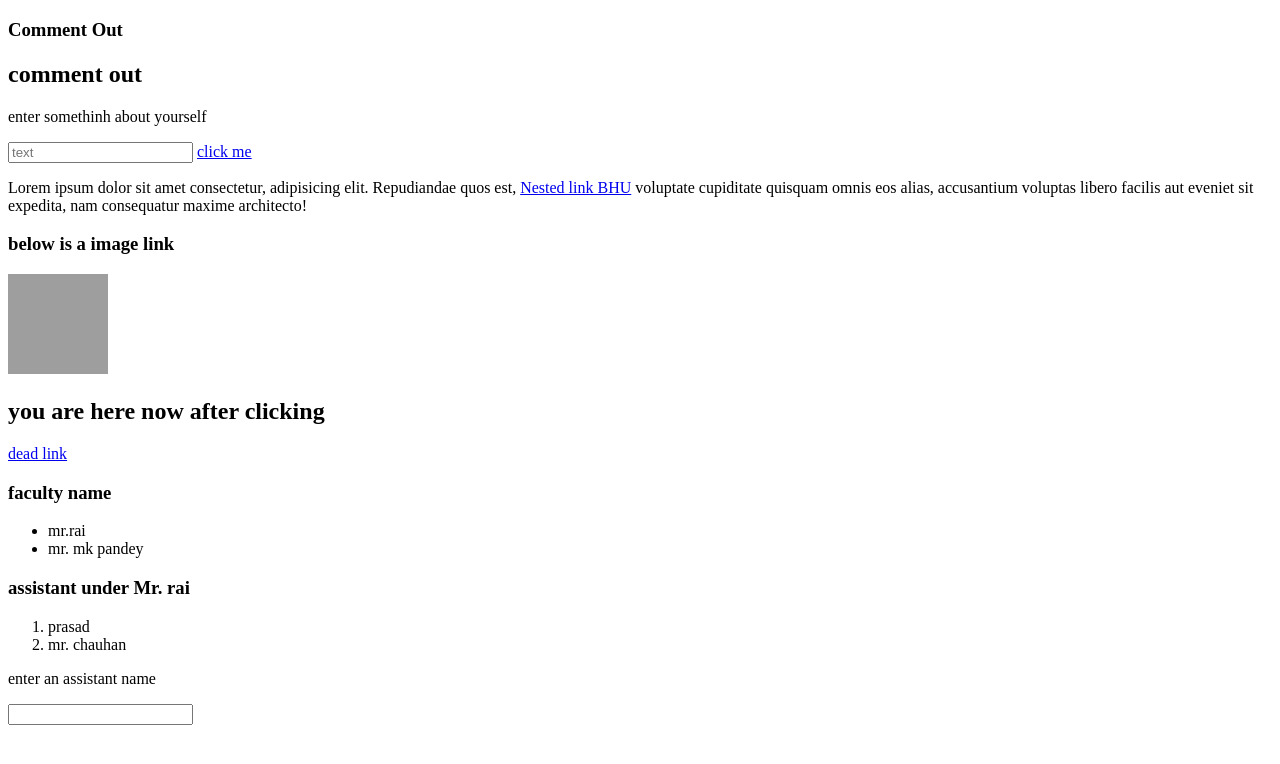
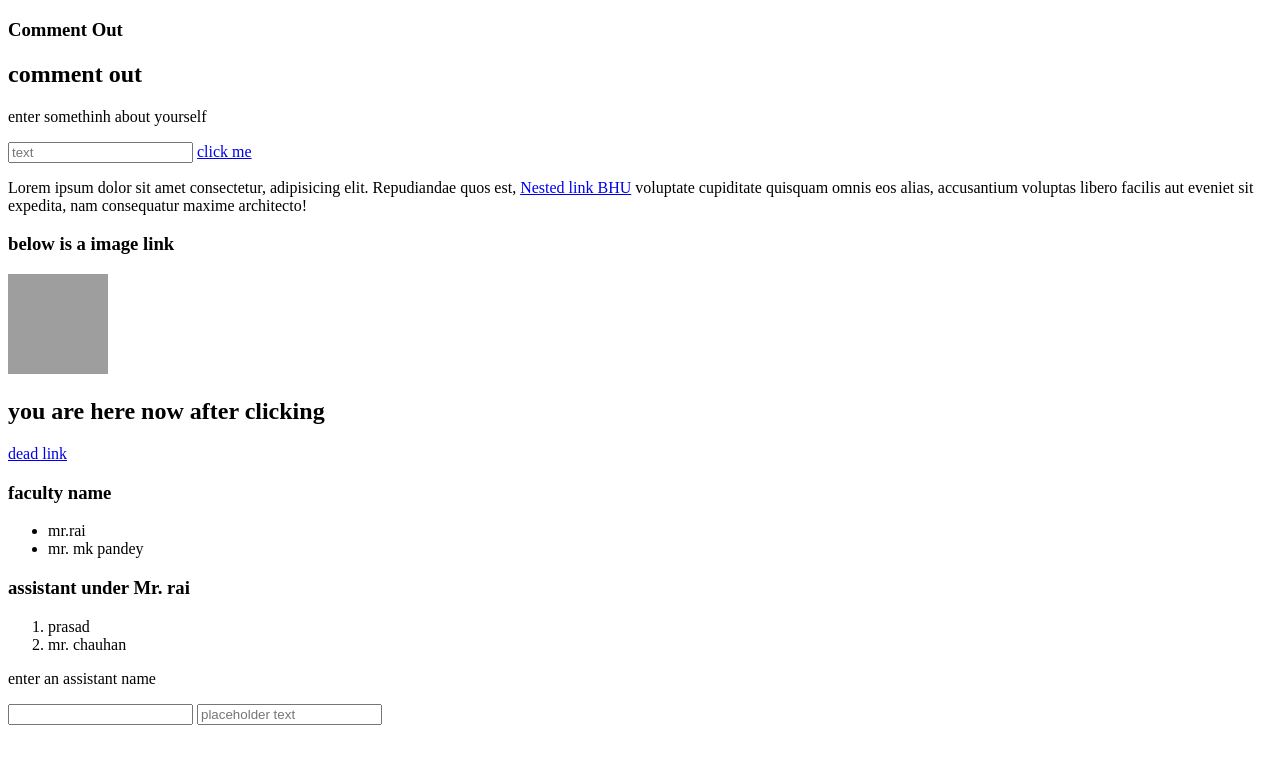
Before and after one commit to g-kamal123/Htmlhandson, a plain HTML site: page index.html in a window 1280 px wide. Drawn offline with Linux system fonts and the light colour scheme; grey boxes are pictures that could not be loaded.

Commit message:
placholder text added

```diff
--- a/index.html
+++ b/index.html
@@ -41,6 +41,7 @@
     </ol>
     <p>enter an assistant name</p>
     <input type="text">
+    <input type="text" placeholder="placeholder text">
 
 
 
```
